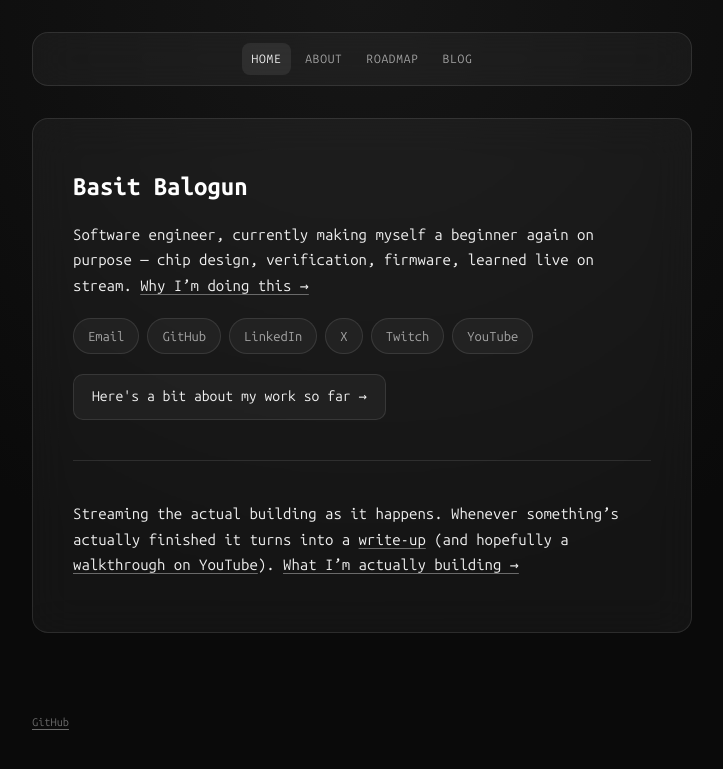
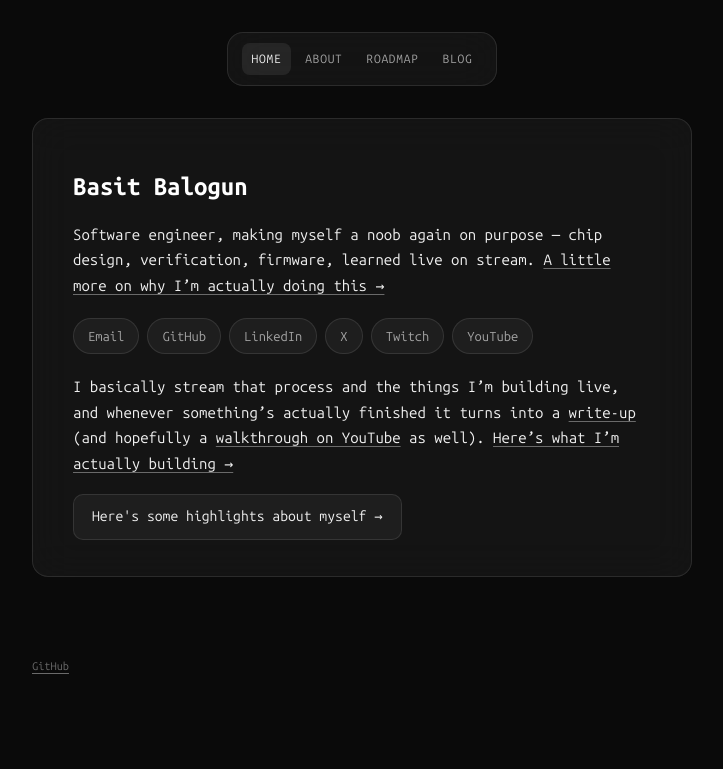
Before and after one commit to Basit-Balogun10/Basit-Balogun10.github.io, a Jekyll site: the page built from index.md, in a window 1280 px wide. Shown: the top 769 px of the page, without its empty margins (278-1001 px from the left). Built offline with Jekyll 4.4.1, drawn with Linux system fonts in a browser that asks for light colours.

Commit message:
Real glassmorphism background, nav revert, CV toggle moved to page end
Background is now soft grayscale glow blobs (fixed position) instead
of a flat gradient -- gives the .glass blur something real to work
with, so the effect reads for every visitor rather than depending on
a viewer's own OS-level window transparency (which is per-user and
outside what any page's CSS can control).

Also: nav pill back to fit-content/centered instead of full-width,
CV toggle relocated to the very end of the homepage (after the
roadmap link) instead of sitting between the social links and the
streaming blurb, tightened the gap between the toggle and its
content when open, and reworded the intro/toggle/closing copy.

```diff
--- a/_layouts/default.html
+++ b/_layouts/default.html
@@ -29,10 +29,26 @@
     margin: 0;
     padding: 0;
     min-height: 100vh;
-    background: radial-gradient(circle at 50% 0%, #161616 0%, #0a0a0a 55%);
+    background: #0a0a0a;
     color: var(--text);
     font-family: 'Ubuntu Mono', 'Cascadia Mono', 'SF Mono', Consolas, Menlo, monospace;
     line-height: 1.7;
+  }
+
+  /* Fixed so it doesn't scroll away -- gives the .glass panels'
+     backdrop-filter something real to blur against, so the glass
+     effect reads for every visitor, not just ones with their own
+     OS-level window transparency turned on (that's a separate,
+     per-user thing this page has no control over either way). */
+  body::before {
+    content: "";
+    position: fixed;
+    inset: 0;
+    z-index: -1;
+    background:
+      radial-gradient(circle at 15% 15%, rgba(255,255,255,0.07), transparent 40%),
+      radial-gradient(circle at 85% 10%, rgba(255,255,255,0.05), transparent 35%),
+      radial-gradient(circle at 50% 95%, rgba(255,255,255,0.06), transparent 45%);
   }
 
   .glass {
@@ -57,7 +73,8 @@
     letter-spacing: 0.06em;
     text-transform: uppercase;
     padding: 10px 14px;
-    margin-bottom: 32px;
+    margin: 0 auto 32px auto;
+    width: fit-content;
   }
   nav a {
     color: var(--text-dim);
@@ -160,7 +177,8 @@
   }
   details.resume-toggle summary::-webkit-details-marker { display: none; }
   details.resume-toggle summary:hover { background: var(--glass-strong); }
-  details.resume-toggle[open] summary { margin-bottom: 28px; }
+  details.resume-toggle[open] summary { margin-bottom: 8px; }
+  details.resume-toggle > h2:first-of-type { margin-top: 12px; }
 
   .post-list-item {
     padding: 16px;
--- a/index.md
+++ b/index.md
@@ -5,7 +5,7 @@ permalink: /
 
 # Basit Balogun
 
-Software engineer, currently making myself a beginner again on purpose — chip design, verification, firmware, learned live on stream. [Why I'm doing this →](/about/)
+Software engineer, making myself a noob again on purpose — chip design, verification, firmware, learned live on stream. [A little more on why I'm actually doing this →](/about/)
 
 <div class="social-links">
   <a href="mailto:basitbalogun10@gmail.com">Email</a>
@@ -16,8 +16,10 @@ Software engineer, currently making myself a beginner again on purpose — chip
   <a href="https://www.youtube.com/@basitbalogun10">YouTube</a>
 </div>
 
+I basically stream that process and the things I'm building live, and whenever something's actually finished it turns into a [write-up](/blog/) (and hopefully a [walkthrough on YouTube](https://www.youtube.com/@basitbalogun10) as well). [Here's what I'm actually building →](/roadmap/)
+
 <details class="resume-toggle" markdown="1">
-<summary>Here's a bit about my work so far →</summary>
+<summary>Here's some highlights about myself →</summary>
 
 ## Technical skills
 
@@ -116,7 +118,3 @@ Software engineer, currently making myself a beginner again on purpose — chip
 University of Lagos · 2021 – 2026
 
 </details>
-
----
-
-Streaming the actual building as it happens. Whenever something's actually finished it turns into a [write-up](/blog/) (and hopefully a [walkthrough on YouTube](https://www.youtube.com/@basitbalogun10)). [What I'm actually building →](/roadmap/)
```
